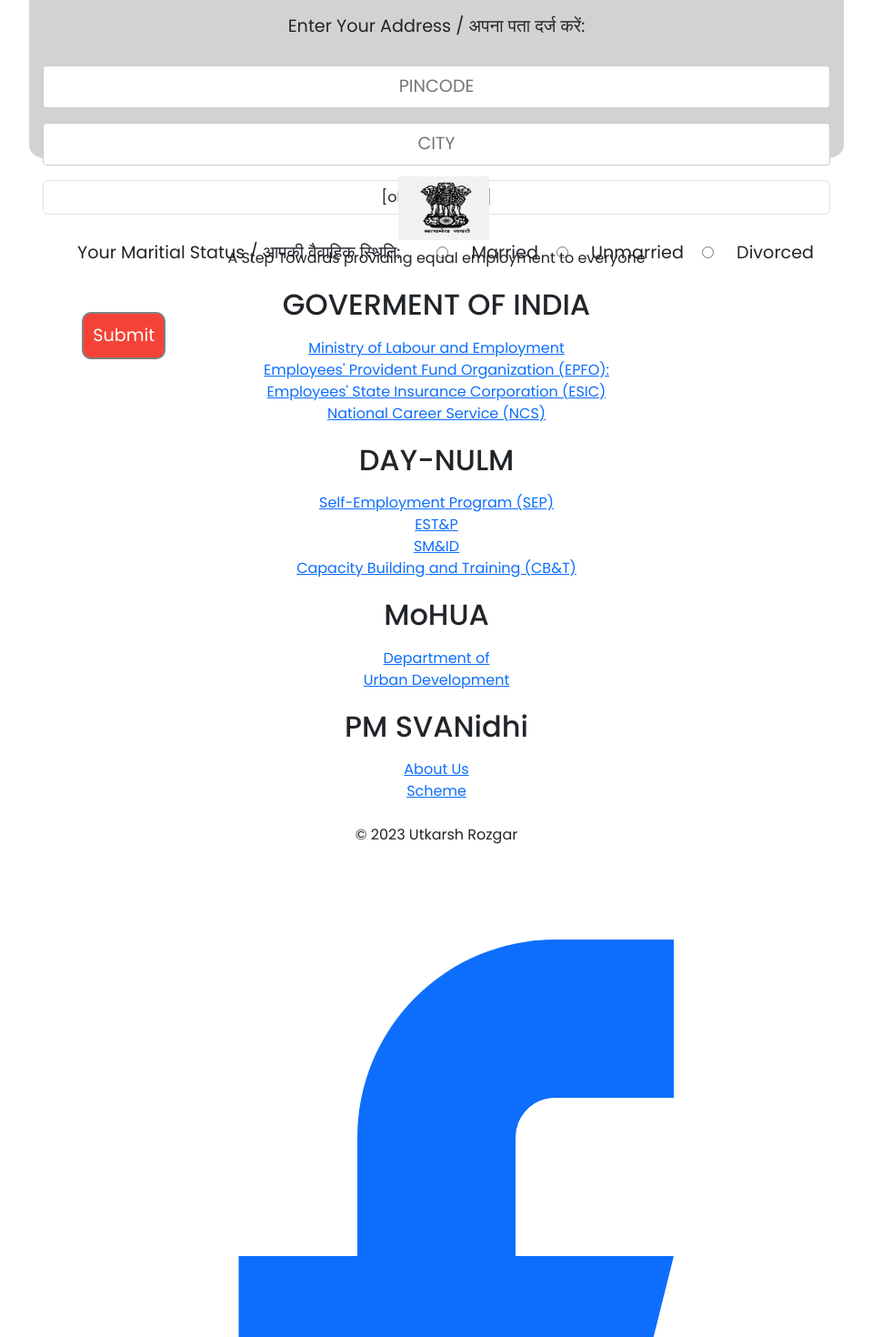
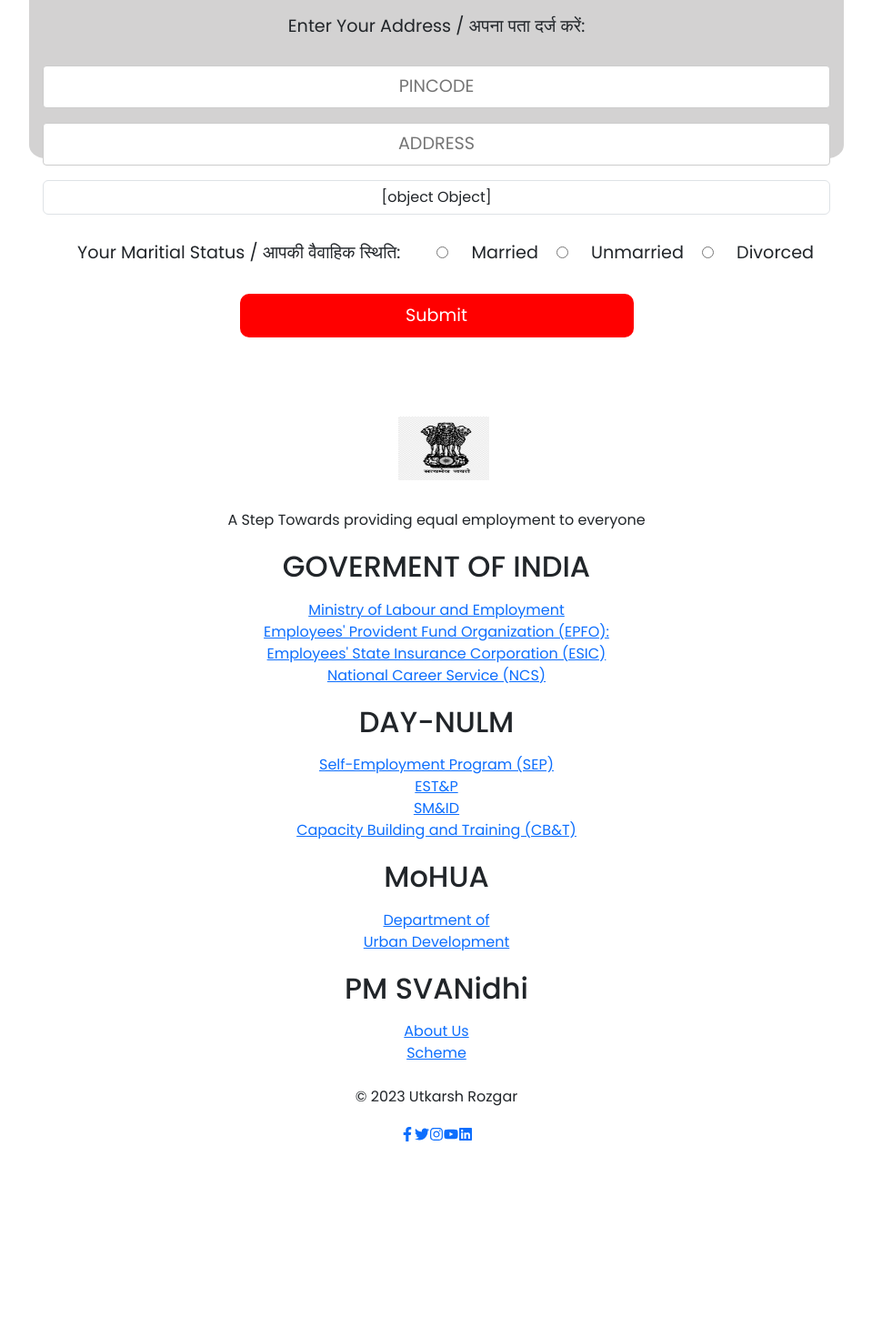
Before and after one commit to Tejaswi293/Utkarsh-rozgar, a React (Create React App) app in the folder Utkarsh Rozgar/client/: page /completeprofile in a window 1280 px wide. Shown: the part 760-2230 px from the top of the page at 91% size, without its empty margins (160-1119 px from the left). After the commit the page ends 2042 px from the top, so only its background shows below. Built offline with nearby package versions, Linux system fonts and the light colour scheme.

Commit message:
Complete profile route added and linked to backend successfully.

```diff
--- a/Utkarsh Rozgar/client/src/Components/CompleteProfile/CompleteProfileComponents/Footer.js
+++ b/Utkarsh Rozgar/client/src/Components/CompleteProfile/CompleteProfileComponents/Footer.js
@@ -1,18 +1,32 @@
 import React from 'react'
 import logo from '..//CompleteProfileImages/logo.png'
 import './Footer.css'
+// import social media icons.
+import { FaFacebookF, FaTwitter, FaInstagram, FaYoutube, FaLinkedin } from 'react-icons/fa';
 export default function Footer(props) {
     return (
         <footer class="text-gray-600 body-font">
             <div class="h-1 bg-gray-200 rounded overflow-hidden">
                 <div class="w-24 h-full bg-red-500"></div>
             </div>
+
+            <br/>
+            <br/>
+            <br/>
+            <br/>
+            <br/>
+            <br/>
+            <br/>
+            <br/>
+
             <div class="container px-5 py-24 mx-auto flex md:items-center lg:items-start md:flex-row md:flex-nowrap flex-wrap flex-col">
                 <div class="w-64 flex-shrink-0 md:mx-0 mx-auto text-center md:text-left">
                     <a class="flex title-font font-medium items-center md:justify-start justify-center text-gray-900">
                         <img src={logo} style={{ width: '100px' }} />
                         <span class="ml-3 text-xl">{props.title}</span>
                     </a>
+                    <br/>
+                    <br/>
                     <p class="mt-2 text-sm text-gray-500">A Step Towards providing equal employment to everyone</p>
                 </div>
                 <div class="flex-grow flex flex-wrap md:pl-20 -mb-10 md:mt-0 mt-10 md:text-left text-center">
@@ -77,28 +91,22 @@
                 <div class="container mx-auto py-4 px-5 flex flex-wrap flex-col sm:flex-row">
                     <p class="text-gray-500 text-sm text-center sm:text-left">© 2023 Utkarsh Rozgar
                     </p>
+                    {/* social media */}
                     <span class="inline-flex sm:ml-auto sm:mt-0 mt-2 justify-center sm:justify-start">
                         <a class="text-gray-500">
-                            <svg fill="currentColor" stroke-linecap="round" stroke-linejoin="round" stroke-width="2" class="w-5 h-5" viewBox="0 0 24 24">
-                                <path d="M18 2h-3a5 5 0 00-5 5v3H7v4h3v8h4v-8h3l1-4h-4V7a1 1 0 011-1h3z"></path>
-                            </svg>
+                            <FaFacebookF />
                         </a>
                         <a class="ml-3 text-gray-500">
-                            <svg fill="currentColor" stroke-linecap="round" stroke-linejoin="round" stroke-width="2" class="w-5 h-5" viewBox="0 0 24 24">
-                                <path d="M23 3a10.9 10.9 0 01-3.14 1.53 4.48 4.48 0 00-7.86 3v1A10.66 10.66 0 013 4s-4 9 5 13a11.64 11.64 0 01-7 2c9 5 20 0 20-11.5a4.5 4.5 0 00-.08-.83A7.72 7.72 0 0023 3z"></path>
-                            </svg>
+                            <FaTwitter />
                         </a>
                         <a class="ml-3 text-gray-500">
-                            <svg fill="none" stroke="currentColor" stroke-linecap="round" stroke-linejoin="round" stroke-width="2" class="w-5 h-5" viewBox="0 0 24 24">
-                                <rect width="20" height="20" x="2" y="2" rx="5" ry="5"></rect>
-                                <path d="M16 11.37A4 4 0 1112.63 8 4 4 0 0116 11.37zm1.5-4.87h.01"></path>
-                            </svg>
+                            <FaInstagram />
                         </a>
                         <a class="ml-3 text-gray-500">
-                            <svg fill="currentColor" stroke="currentColor" stroke-linecap="round" stroke-linejoin="round" stroke-width="0" class="w-5 h-5" viewBox="0 0 24 24">
-                                <path stroke="none" d="M16 8a6 6 0 016 6v7h-4v-7a2 2 0 00-2-2 2 2 0 00-2 2v7h-4v-7a6 6 0 016-6zM2 9h4v12H2z"></path>
-                                <circle cx="4" cy="4" r="2" stroke="none"></circle>
-                            </svg>
+                            <FaYoutube />
+                        </a>
+                        <a class="ml-3 text-gray-500">
+                            <FaLinkedin />
                         </a>
                     </span>
                 </div>
--- a/Utkarsh Rozgar/client/src/Components/CompleteProfile/CompleteProfileComponents/Form.js
+++ b/Utkarsh Rozgar/client/src/Components/CompleteProfile/CompleteProfileComponents/Form.js
@@ -1,6 +1,67 @@
 import React from 'react'
 import './Form.css'
+import { useState } from 'react';
+import { useNavigate } from 'react-router-dom';
+// place button in the center.
+const buttonStyle = {
+    margin: 'auto',
+    width: '50%',
+    padding: '10px',
+    textAlign: 'center',
+    marginTop: '10px',
+    marginBottom: '10px',
+    backgroundColor: 'red',
+    color: 'white',
+    borderRadius: '10px',
+    border: 'none',
+    cursor: 'pointer'
+}
 export default function Form() {
+    const navigate = useNavigate();
+    const [userDetail, setUserDetail] = useState({
+        firstname: '',
+        lastname: '',
+        age: '',
+        gender: '',
+        aadhar: '',
+        pincode: '',
+        address: '',
+        state: '',
+        maritial_status: '',
+    })
+    const setCredential = (e) => {
+        let nameOfData = e.target.id;
+        let value = e.target.value;
+        setUserDetail({ ...userDetail, [nameOfData]: value });
+    }
+    const handleSubmit = async (e) => {
+        e.preventDefault();
+        const email = localStorage.getItem('email');
+        // send data to backend
+        const {firstname, lastname, age, gender, aadhar, pincode, address, state, maritial_status} = userDetail;
+        const res = await fetch('/completeprofile', {
+            method: 'POST',
+            headers: {
+                'Content-Type': 'application/json'
+            },
+            body: JSON.stringify({
+                firstname, lastname, age, gender, aadhar, pincode, address, state, maritial_status, email
+            })
+        });
+        const data =  res.json();
+        if (data.status === 422 || !data) {
+            alert('Enter the details properly');
+        }
+        else {
+            alert('Profile completed successfully');
+            navigate('/profile');
+            window.location.reload();
+        }
+
+    }
+
+
+
     return (
         <div className='contain' id='contain'>
             <h1>
@@ -12,31 +73,31 @@
                         Name
                     </label>
                     <input type="text"
-                        id="name"
-                        placeholder="Enter your First name" />
+                        id="firstname"
+                        placeholder="Enter your First name" value={userDetail.firstname} onChange={setCredential} />
                     <input type="text"
-                        id="name"
-                        placeholder="Enter your last name" />
+                        id="lastname"
+                        placeholder="Enter your last name" value={userDetail.lastname} onChange={setCredential} />
                 </div>
                 <div className="form-age">
                     <label for="age" id="age">Age: </label>
-                    <input type="number" id="age" placeholder='अपनी उम्र दर्ज करें' />
+                    <input type="number" id="age" placeholder='अपनी उम्र दर्ज करें' value={userDetail.age} onChange={setCredential} />
                 </div>
                 <div className='form-gender'>
                     <label htmlFor="gender"> Tick Your gender:</label>
-                    <input type='radio' name='gender' id='gender' /> Male
-                    <input type='radio' name='gender' id='gender' /> Female
+                    <input type='radio' name='gender' id='gender' value={userDetail.gender} onChange={setCredential}/> Male
+                    <input type='radio' name='gender' id='gender' value={userDetail.gender} onChange={setCredential}/> Female
                 </div>
                 <div className='form-aadhar'>
                     <label htmlFor='aadhar' >Enter Your aadhar Number /
                         अपना आधार नंबर दर्ज करें :<br /> </label>
-                    <input type='number' maxLength={12} minLength={12} placeholder='XXXX XXXX XXXX ' />
+                    <input type='number' id='aadhar' maxLength={12} minLength={12} placeholder='XXXX XXXX XXXX' value={userDetail.aadhar} onChange={setCredential} />
                 </div>
                 <div className='form-address'>
                     <label htmlFor='address' id='address' > Enter Your Address / अपना पता दर्ज करें:<br /> </label>
-                    <input type='number' minLength={6} maxLength={6} placeholder='PINCODE' />
-                    <input type='text' placeholder='CITY' />
-                    <select name="state" id="state" class="form-control" placeholder='STATE'>
+                    <input type='number' id='pincode' value={userDetail.pincode} minLength={6} maxLength={6} placeholder='PINCODE' onChange={setCredential}/>
+                    <input type='text'id='address' value={userDetail.address} placeholder='ADDRESS' onChange={setCredential} />
+                    <select name="state" id="state" class="form-control" placeholder='STATE' value={userDetail.state} onChange={setCredential}>
                         <option value=""  ><div className="state">STATE</div></option>
                         <option value="Andhra Pradesh">Andhra Pradesh</option>
                         <option value="Andaman and Nicobar Islands">Andaman and Nicobar Islands</option>
@@ -78,12 +139,15 @@
                 </div>
                 <div className='form-maritial' >
                     <label htmlFor='maritial_status' > Your Maritial Status / आपकी वैवाहिक स्थिति: <br /></label>
-                    <input type='radio' name='status' /> Married
-                    <input type='radio' name='status' /> Unmarried
-                    <input type='radio' name='status' /> Divorced
+                    <input type='radio' name='status' id='maritial_status' value={userDetail.maritial_status} onChange={setCredential}/> Married
+                    <input type='radio' name='status' id='maritial_status' value={userDetail.maritial_status} onChange={setCredential}/> Unmarried
+                    <input type='radio' name='status' id='maritial_status' value={userDetail.maritial_status} onChange={setCredential}/> Divorced
                 </div>
-                <button>Submit</button>
+                <button style={buttonStyle} onClick={handleSubmit}>Submit</button>
             </form>
+            <br/>
+            <br/>
+            <br/>
         </div>
     )
 }
--- a/Utkarsh Rozgar/client/src/Components/Login.js
+++ b/Utkarsh Rozgar/client/src/Components/Login.js
@@ -54,6 +54,7 @@
             localStorage.setItem('Status', data.status);
             localStorage.setItem('Name', data.name);
             localStorage.setItem('role', userCredential.role);
+            localStorage.setItem('email', userCredential.email);
             if(userCredential.role === "Worker")
             {
                 navigate('/workerdashboard');
--- a/Utkarsh Rozgar/client/src/Components/Signup.js
+++ b/Utkarsh Rozgar/client/src/Components/Signup.js
@@ -42,7 +42,6 @@
     }
     else{
       alert("REGISTRATION SUCCESSFULL");
-
     }
   }
 
--- a/Utkarsh Rozgar/client/src/Components/ViewProfile/ViewProfileComponents/Info.js
+++ b/Utkarsh Rozgar/client/src/Components/ViewProfile/ViewProfileComponents/Info.js
@@ -1,5 +1,18 @@
 import React, { useState } from 'react';
-
+// align button to center.
+const buttonStyle = {
+  margin: 'auto',
+  width: '50%',
+  padding: '10px',
+  textAlign: 'center',
+  marginTop: '10px',
+  marginBottom: '10px',
+  backgroundColor: 'red',
+  color: 'white',
+  borderRadius: '10px',
+  border: 'none',
+  cursor: 'pointer'
+}
 
 function UserDetails() {
   const [firstName, setFirstName] = useState('');
@@ -128,7 +141,7 @@
         </label>
 
 
-        <button type="submit" className="submit-button">Submit</button>
+        <button type="submit" style={buttonStyle}>Submit</button>
       </form>
     </div>
   );
--- a/Utkarsh Rozgar/client/src/Components/ViewProfile/ViewProfileComponents/Nav.js
+++ b/Utkarsh Rozgar/client/src/Components/ViewProfile/ViewProfileComponents/Nav.js
@@ -6,14 +6,12 @@
 
               <nav className="navbar navbar-expand-lg bg-body-tertiary">
       <div className="container-fluid">
-        <a className="navbar-brand" href="/">Utkarsh-Rogzar</a>
         <button className="navbar-toggler" type="button" data-bs-toggle="collapse" data-bs-target="#navbarSupportedContent" aria-controls="navbarSupportedContent" aria-expanded="false" aria-label="Toggle navigation">
           <span className="navbar-toggler-icon"></span>
         </button>
         <div className="collapse navbar-collapse" id="navbarSupportedContent">
           <ul className="navbar-nav me-auto mb-2 mb-lg-0">
             <li className="nav-item">
-              <a className="nav-link active" aria-current="page" href="/">Home</a>
             </li>
             <li className="nav-item dropdown">
               <a className="nav-link dropdown-toggle" href="/" role="button" data-bs-toggle="dropdown" aria-expanded="false">
```
Also changed, not shown: Utkarsh Rozgar/client/src/Components/ViewProfile/Profile.js (+12 -1 lines), 2 other files (tests, documents, lock files or other folders).
